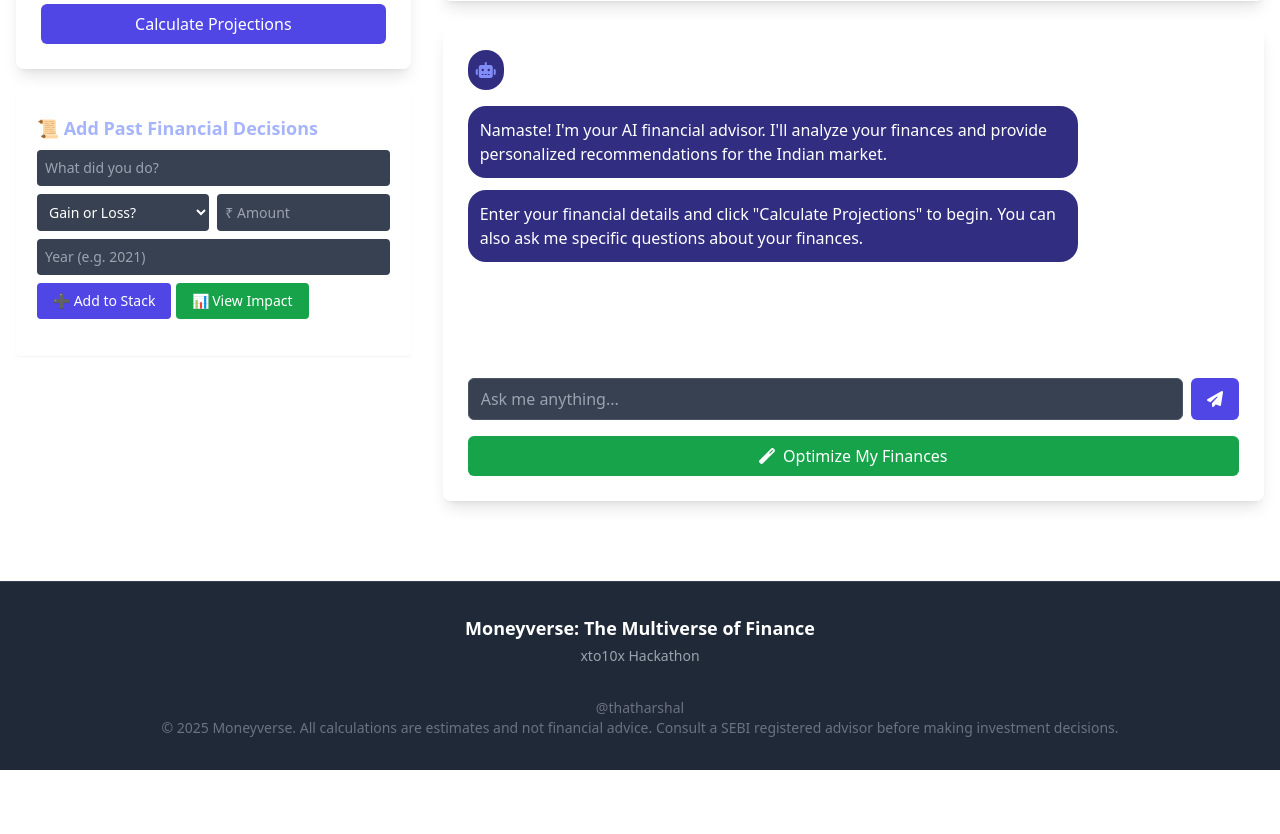
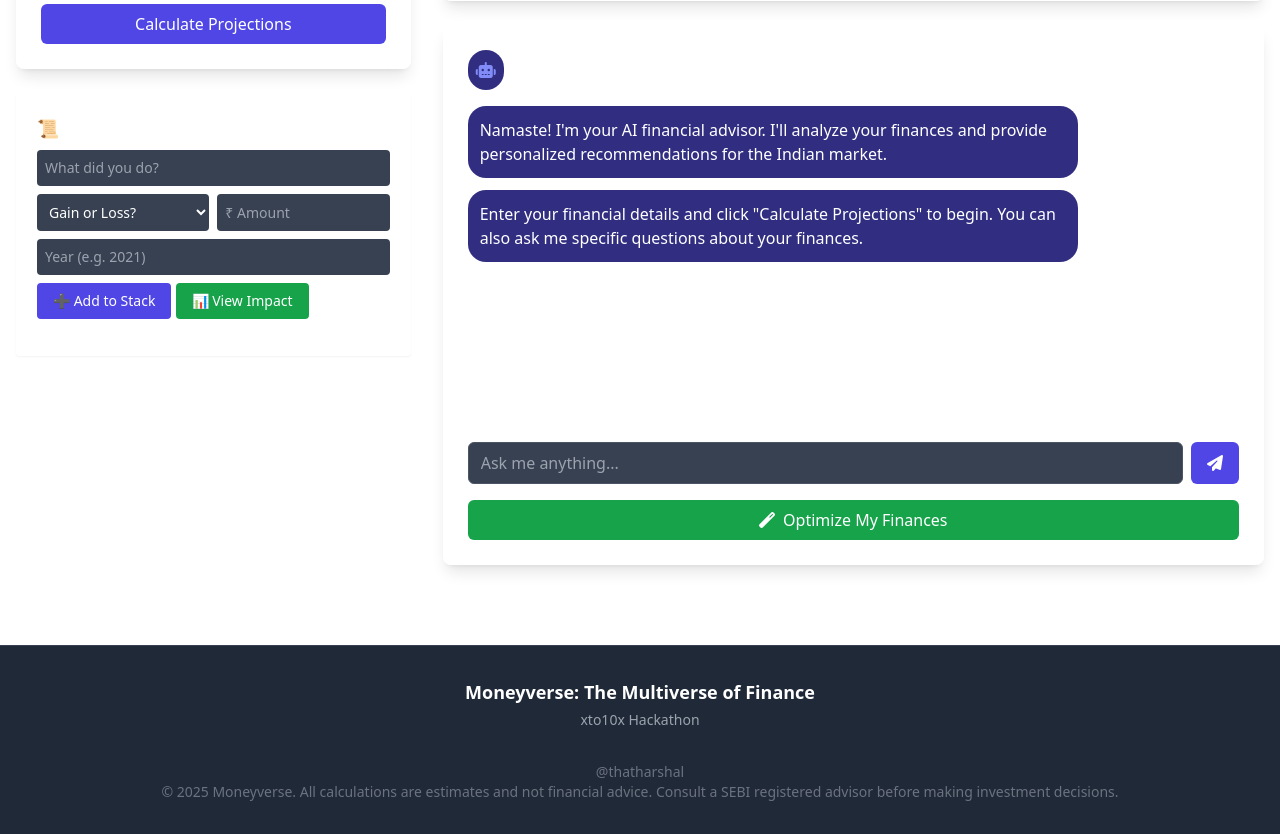
Before and after one commit to thatharshal/moneyverse, a Flask app: page / in a window 1280 px wide. Shown: the part 1551-2385 px from the top of the page. Before the commit the page ends 2321 px from the top, so only its background shows below. Run offline with Flask 3, Linux system fonts and the light colour scheme; some libraries are stand-ins or nearby versions.

Commit message:
Update index.html
Minor bug removal.

```diff
--- a/templates/index.html
+++ b/templates/index.html
@@ -92,7 +92,7 @@
                 </div>
             <!-- Past Decisions Analysis -->
             <div class="mt-6 bg-white/10 backdrop-blur-md border border-white/20 shadow-lg p-5 rounded shadow-sm max-w-full md:w-[600px] mx-auto">
-                <h2 class="text-lg font-semibold text-indigo-300 mb-2">📜 Add Past Financial Decisions</h2>
+                <h2 class="text-lg font-semibold text-white-300 mb-2">📜 Add Past Financial Decisions</h2>
 
                 <div class="space-y-2">
                     <input id="decisionText" type="text" placeholder="What did you do?" class="w-full p-2 rounded bg-gray-700 text-white text-sm">
@@ -283,7 +283,7 @@
                         <h2 class="text-xl font-semibold">AI Financial Advisor</h2>
                     </div>
 
-                    <div id="aiChat" class="h-64 overflow-y-auto mb-4 space-y-3 pr-2">
+                    <div id="aiChat" class="h-80 overflow-y-auto mb-4 space-y-3 pr-2">
                         <div class="ai-message ai-response p-3">
                             <p>Namaste! I'm your AI financial advisor. I'll analyze your finances and provide personalized recommendations for the Indian market.</p>
                         </div>
```
